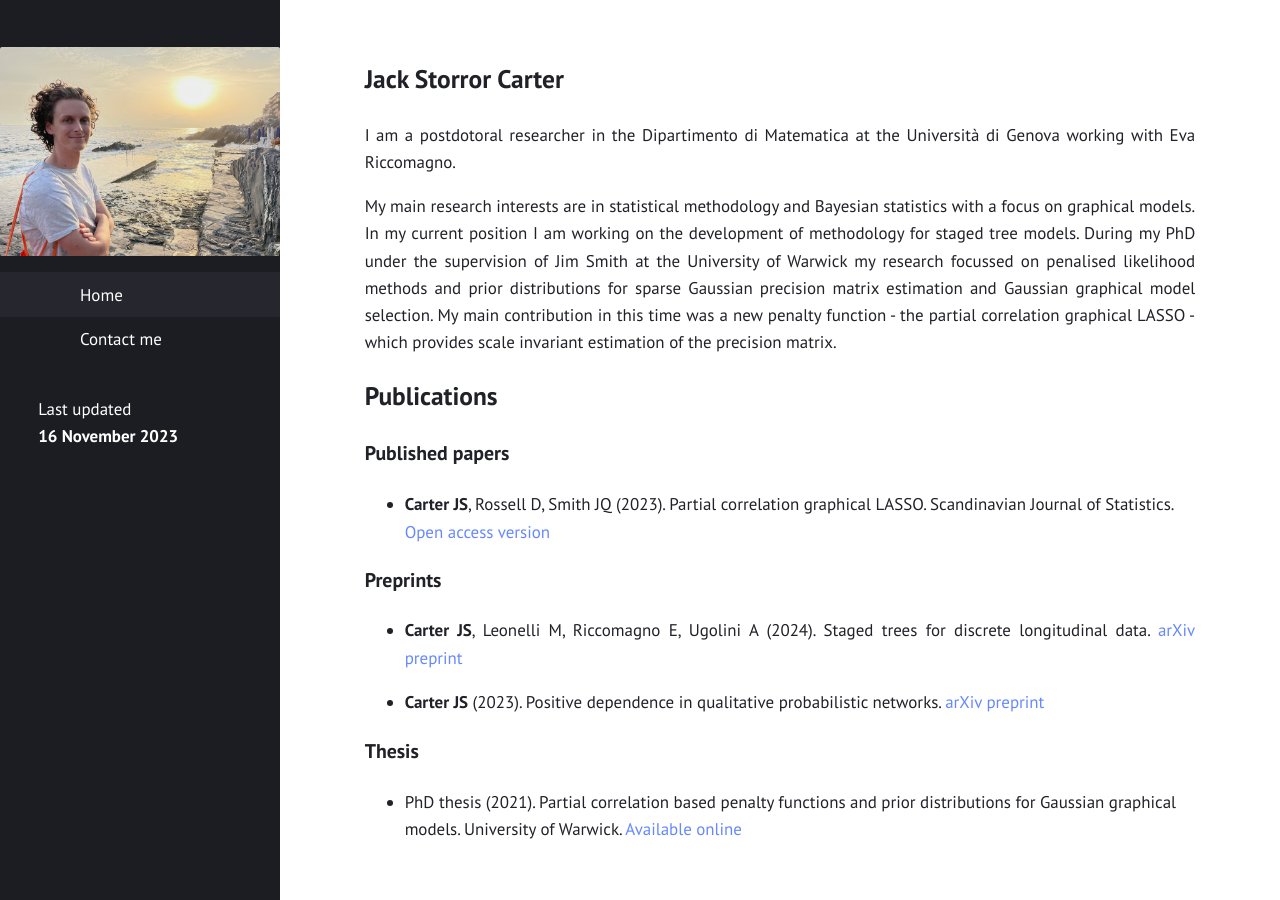
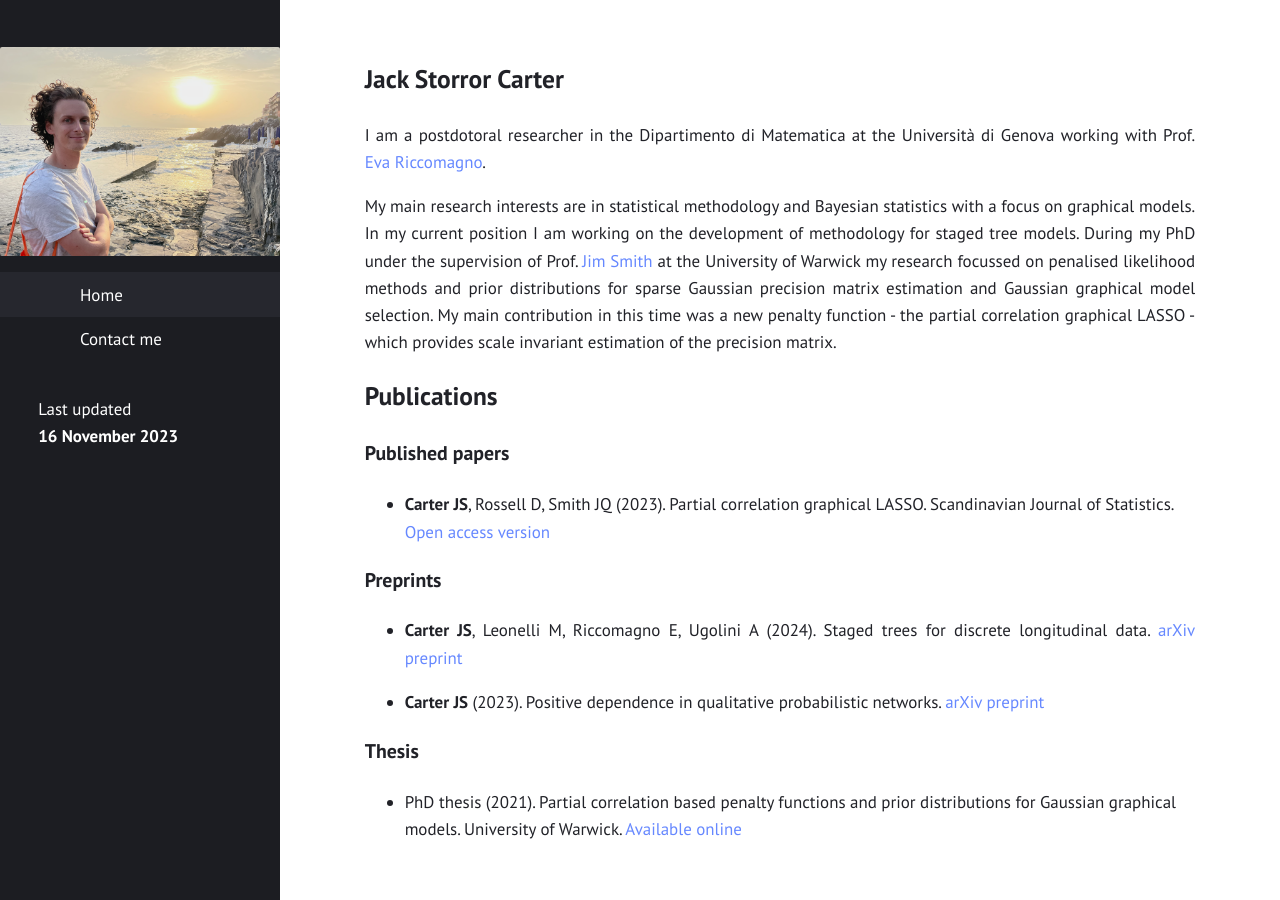
Before and after one commit to JackStorrorCarter/JackStorrorCarter.github.io, a Jekyll site: the page built from index.md, in a window 1280 px wide. Built offline with Jekyll 4.4.1, drawn with Linux system fonts in a browser that asks for light colours.

Commit message:
Update index.md

```diff
--- a/index.md
+++ b/index.md
@@ -5,9 +5,9 @@ title: "Home"
 
 # Jack Storror Carter
 
-I am a postdotoral researcher in the Dipartimento di Matematica at the Università di Genova working with Eva Riccomagno.
+I am a postdotoral researcher in the Dipartimento di Matematica at the Università di Genova working with Prof. [Eva Riccomagno](https://rubrica.unige.it/personale/VUZBXlJg).
 
-My main research interests are in statistical methodology and Bayesian statistics with a focus on graphical models.  In my current position I am working on the development of methodology for staged tree models.  During my PhD under the supervision of Jim Smith at the University of Warwick my research focussed on penalised likelihood methods and prior distributions for sparse Gaussian precision matrix estimation and Gaussian graphical model selection.  My main contribution in this time was a new penalty function - the partial correlation graphical LASSO - which provides scale invariant estimation of the precision matrix.
+My main research interests are in statistical methodology and Bayesian statistics with a focus on graphical models.  In my current position I am working on the development of methodology for staged tree models.  During my PhD under the supervision of Prof. [Jim Smith](https://warwick.ac.uk/fac/sci/statistics/staff/academic-research/smith/) at the University of Warwick my research focussed on penalised likelihood methods and prior distributions for sparse Gaussian precision matrix estimation and Gaussian graphical model selection.  My main contribution in this time was a new penalty function - the partial correlation graphical LASSO - which provides scale invariant estimation of the precision matrix.
 
 ## Publications
 
```
